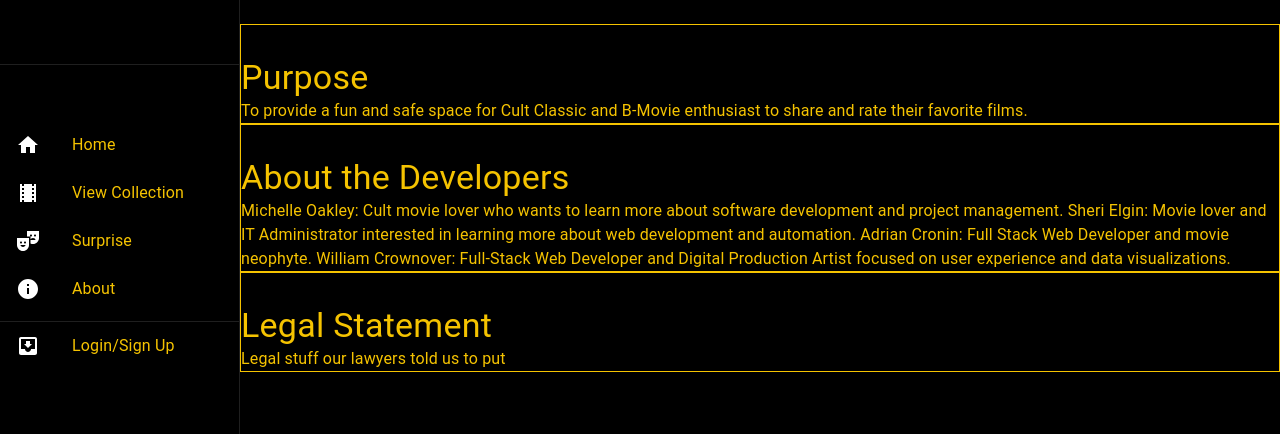
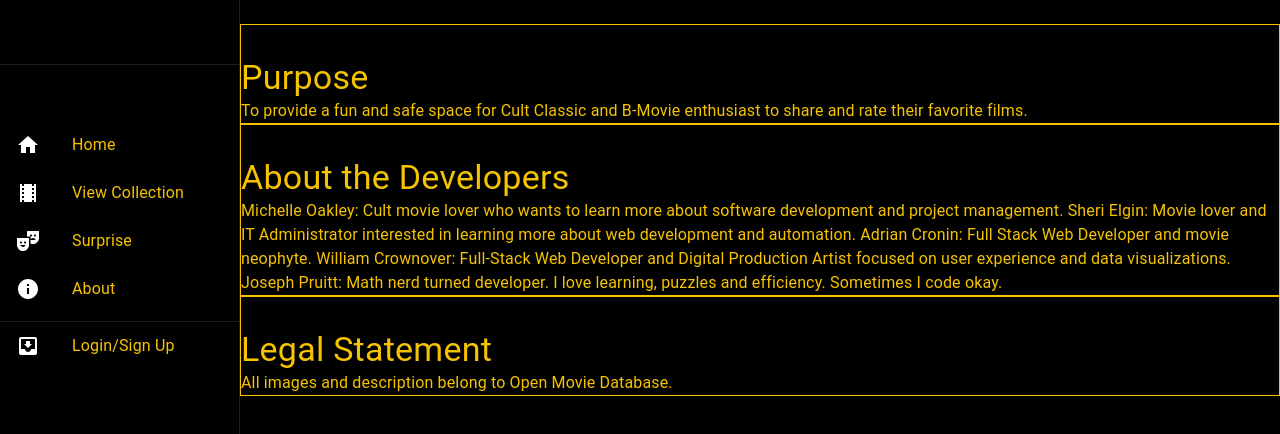
Before and after one commit to WilliamCrownover/bfanz, a React (Create React App) app in the folder client/: page /about in a window 1280 px wide. Shown: the top 434 px of the page. Built offline with nearby package versions, Linux system fonts and the light colour scheme.

Commit message:
added Joseph and legal to the about page

```diff
--- a/client/src/pages/About.js
+++ b/client/src/pages/About.js
@@ -4,7 +4,7 @@ import Typography from '@mui/material/Typography';
 const About = () => {
 
     return (
-        <Grid sx={{mt: 3}} container rowSpacing={4
+        <Grid sx={{ mt: 3 }} container rowSpacing={4
         }>
             <Grid sx={{ border: 1 }} item xs={12}>
                 <Typography variant="h4">
@@ -28,6 +28,8 @@ const About = () => {
 
                     William Crownover: Full-Stack Web Developer and Digital Production Artist focused on user experience and data visualizations.
 
+                    Joseph Pruitt: Math nerd turned developer. I love learning, puzzles and efficiency. Sometimes I code okay.
+
 
 
 
@@ -38,7 +40,7 @@ const About = () => {
                     Legal Statement
                 </Typography>
                 <Typography variant="body1">
-                    Legal stuff our lawyers told us to put
+                    All images and description belong to Open Movie Database.
                 </Typography>
             </Grid>
         </Grid>
```
